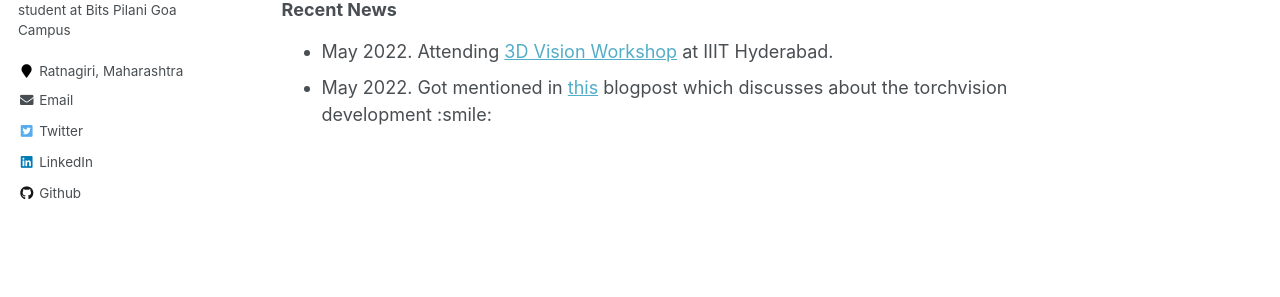
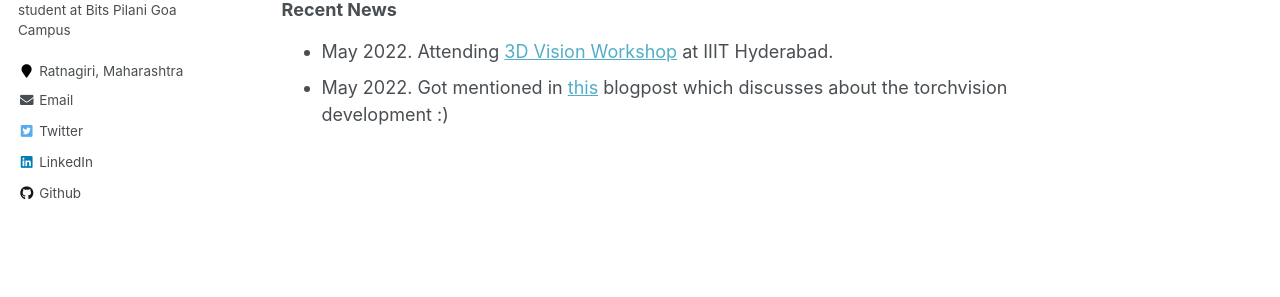
Before and after one commit to abhi-glitchhg/abhi-glitchhg.github.io, a Jekyll site: the page built from _pages/about.md, in a window 1280 px wide. Shown: the part 410-707 px from the top of the page. Built offline with Jekyll 4.4.1, drawn with Linux system fonts in a browser that asks for light colours; part of the change alters nothing that is shown.

Commit message:
revert back to smiley in txt form

```diff
--- a/_pages/about.md
+++ b/_pages/about.md
@@ -22,4 +22,4 @@ I love to play badminton and listen to Carnatic Instrumental music. I occasional
 ### Recent News
 
 * May 2022. Attending [3D Vision Workshop](http://cvit.iiit.ac.in/workshops/3dvision/) at IIIT Hyderabad.
-* May 2022. Got mentioned in [this](https://blog.datumbox.com/the-journey-of-modernizing-torchvision-memoirs-of-a-torchvision-developer-3/) blogpost  which discusses about the torchvision development  :smile:
+* May 2022. Got mentioned in [this](https://blog.datumbox.com/the-journey-of-modernizing-torchvision-memoirs-of-a-torchvision-developer-3/) blogpost  which discusses about the torchvision development  :)
```
